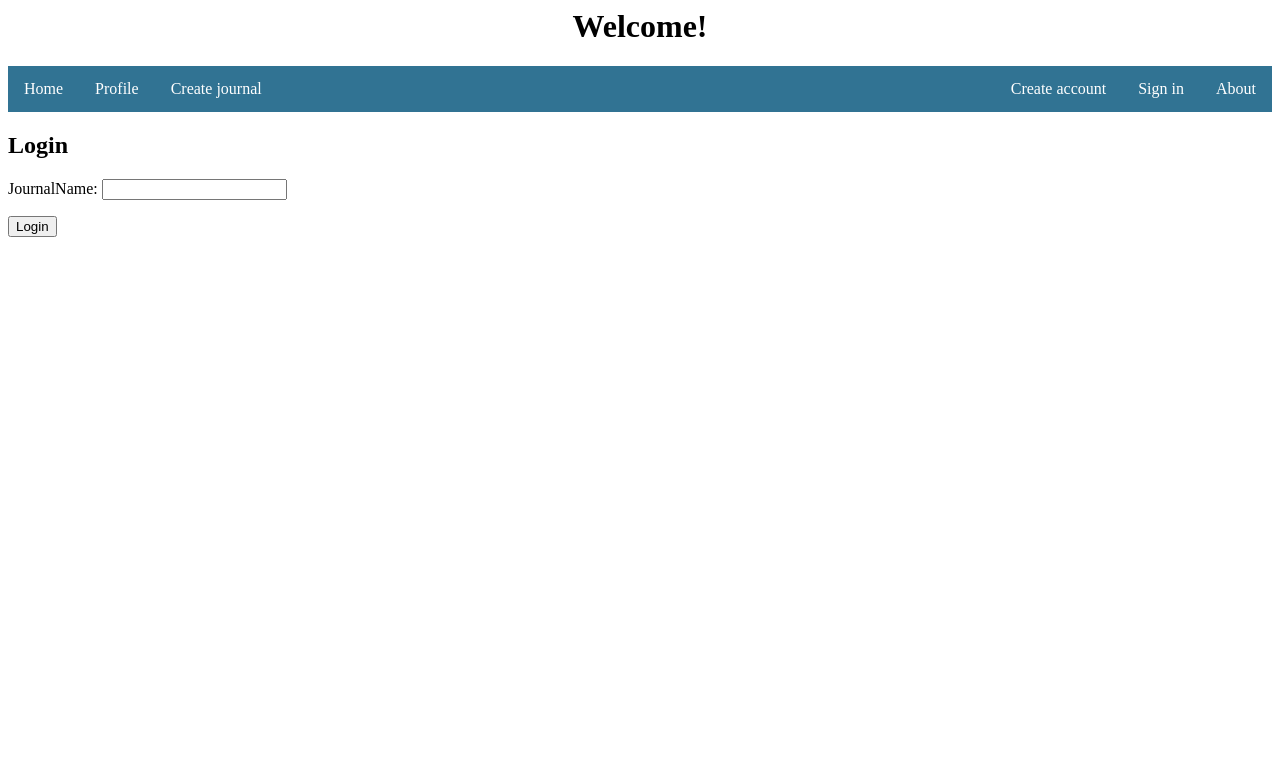
After one commit to DreamLap/Brewski_webapp, a Django app: template home_page/templates/login.html in a window 1280 px wide. The commit adds this page. Shown: the top 783 px of the page. Run offline with Django 3.2, Linux system fonts and the light colour scheme; the template is opened without the code that fills it: values that come from a table or form of the project are taken from there, others are empty.

Commit message:
Finish sprint 1
Created home page, log in page (not connected to DB), register page (not connected to DB), and create journal page (not connected to DB).

TODO: fix URL pathing name of create journal page (get_name), utilize base.html page to reduce code redundancy, remove random blue line in create account page and sprint 2 features.

```diff
--- a/home_page/templates/Create_Journal/Create_Journal.html
+++ b/home_page/templates/Create_Journal.html
@@ -10,9 +10,9 @@
         <ul>
             <li><a href ="/">Home</a></li>
             <li><a href ="#profile">Profile</a></li>
-            <li><a href ="#create_journal">Create journal</a></li>
+            <li><a href ="{% url 'home_page:get_name' %}">Create journal</a></li>
             <li style ="float:right"><a href ="#about">About</a></li>
-            <li style ="float:right"><a href ="#sign_in">Sign in</a></li>
+            <li style ="float:right"><a href ="{% url 'home_page:login' %}">Sign in</a></li>
             <li style ="float:right"><a href ="{% url 'home_page:register' %}">Create account</a></li>
         </ul>
         <p>
--- /dev/null
+++ b/home_page/templates/base.html
@@ -0,0 +1,47 @@
+<html>
+    <head>
+        {% block head %}
+        <title> Base </title>
+        {% endblock %}
+        <h1 align = "center">Welcome!</h1>
+         <ul>
+            <li><a href ="/">Home</a></li>
+            <li><a href ="#profile">Profile</a></li>
+            <li><a href ="{% url 'home_page:get_name' %}">Create journal</a></li>
+            <li style ="float:right"><a href ="#about">About</a></li>
+            <li style ="float:right"><a href ="{% url 'home_page:login' %}">Sign in</a></li>
+            <li style ="float:right"><a href ="{% url 'home_page:register' %}">Create account</a></li>
+         </ul>
+
+
+    </head>
+    <body>
+        {% block body %}
+            <h1>Base</h1>
+        {% endblock %}
+    </body>
+</html>
+
+<style>
+    li {
+        float:left;
+    }
+
+    ul{
+        list-style-type: none;
+        margin: 0;
+        padding: 0;
+        overflow: hidden;
+        background-color: #317393;
+    }
+    li a{
+        display: block;
+        color: white;
+        text-align: center;
+        padding: 14px 16px;
+        text-decoration: none;
+    }
+    .active{
+        background-color:#4CAF50;
+    }
+</style>
--- /dev/null
+++ b/home_page/templates/login.html
@@ -0,0 +1,13 @@
+{% extends 'base.html' %}
+
+
+{% block body %}
+<h2>Login</h2>
+<form method="post">
+	{% csrf_token %}
+	{{ form.as_p }}
+	<button type="submit">Login</button>
+</form>
+
+
+{% endblock %}
--- a/home_page/urls.py
+++ b/home_page/urls.py
@@ -7,6 +7,7 @@ from . import views
 app_name = 'home_page'
 
 urlpatterns = [
+    url('login/', views.login, name = 'login'),
     url('get_name/', views.get_name, name = 'get_name'),
     url('register/', views.register, name = 'register'),
     url('', views.home_page),
```
Also changed, not shown: home_page/templates/home_page.html (renamed from home_page/templates/home_page/home_page.html, +6 -6 lines), home_page/templates/register.html (renamed from home_page/templates/register/register.html, +6 -6 lines), home_page/views.py (+7 -4 lines).
